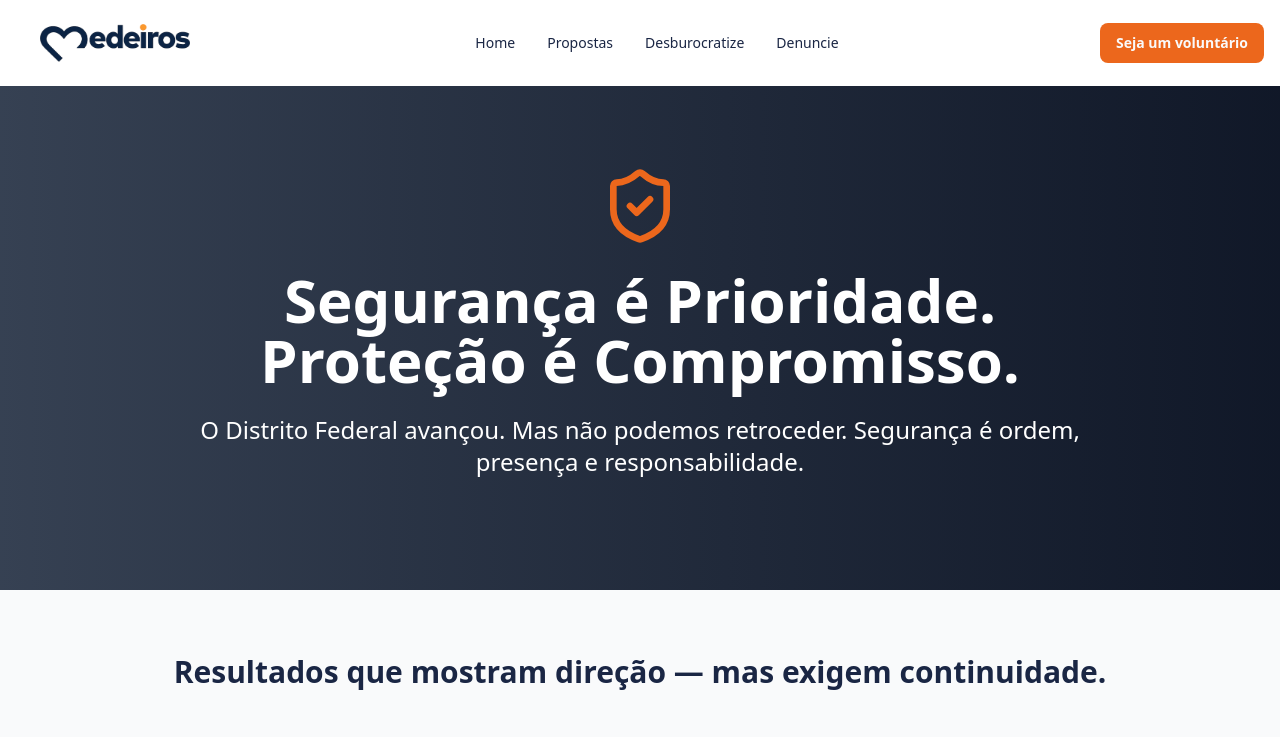
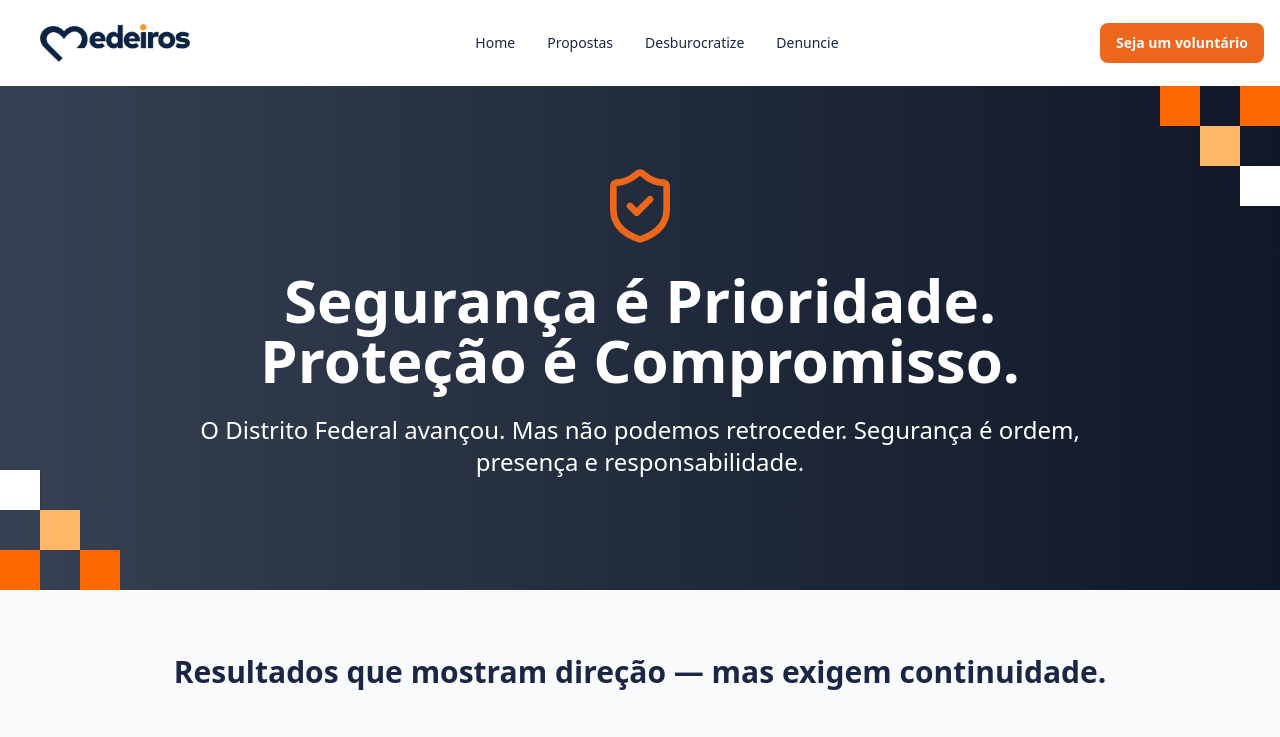
Before and after one commit to luancamposck/elias, a Next.js app: page /proposals/security in a window 1280 px wide. Shown: the top 737 px of the page. Built offline with nearby package versions, Linux system fonts and the light colour scheme.

Commit message:
feat(security): add orange squares on hero security page

```diff
--- a/src/app/proposals/security/page.tsx
+++ b/src/app/proposals/security/page.tsx
@@ -1,7 +1,6 @@
 import {
   Activity,
   BarChart3,
-  Gavel,
   Shield,
   ShieldCheck,
   Target,
@@ -47,12 +46,42 @@ const stats = [
 const SecurityProposalPage = () => {
   return (
     <div className="bg-white">
+      <div className="relative isolate overflow-hidden">
+        <div
+          aria-hidden="true"
+          className="pointer-events-none absolute right-0 top-0 z-20 grid grid-cols-3 gap-0">
+          <span className="block size-6 bg-orange-500 sm:size-8 md:size-10" />
+          <span className="block size-6 sm:size-8 md:size-10" />
+          <span className="block size-6 bg-orange-500 sm:size-8 md:size-10" />
+          <span className="block size-6 sm:size-8 md:size-10" />
+          <span className="block size-6 bg-orange-300 sm:size-8 md:size-10" />
+          <span className="block size-6 sm:size-8 md:size-10" />
+          <span className="block size-6 sm:size-8 md:size-10" />
+          <span className="block size-6 sm:size-8 md:size-10" />
+          <span className="block size-6 bg-white ring-1 ring-black/10 sm:size-8 md:size-10" />
+        </div>
+
+        <div
+          aria-hidden="true"
+          className="pointer-events-none absolute bottom-0 left-0 z-20 grid grid-cols-3 gap-0">
+          <span className="block size-6 bg-white ring-1 ring-black/10 sm:size-8 md:size-10" />
+          <span className="block size-6 sm:size-8 md:size-10" />
+          <span className="block size-6 sm:size-8 md:size-10" />
+          <span className="block size-6 sm:size-8 md:size-10" />
+          <span className="block size-6 bg-orange-300 sm:size-8 md:size-10" />
+          <span className="block size-6 sm:size-8 md:size-10" />
+          <span className="block size-6 bg-orange-500 sm:size-8 md:size-10" />
+          <span className="block size-6 sm:size-8 md:size-10" />
+          <span className="block size-6 bg-orange-500 sm:size-8 md:size-10" />
+        </div>
+
         <ProposalHeader
           icon={ShieldCheck}
           title="Segurança é Prioridade. Proteção é Compromisso."
           subtitle="O Distrito Federal avançou. Mas não podemos retroceder. Segurança é ordem, presença e responsabilidade."
           variant="security"
         />
+      </div>
 
       <StatsSection
         title="Resultados que mostram direção — mas exigem continuidade."
```
Lines whose indentation alone changed are shown as unchanged.
